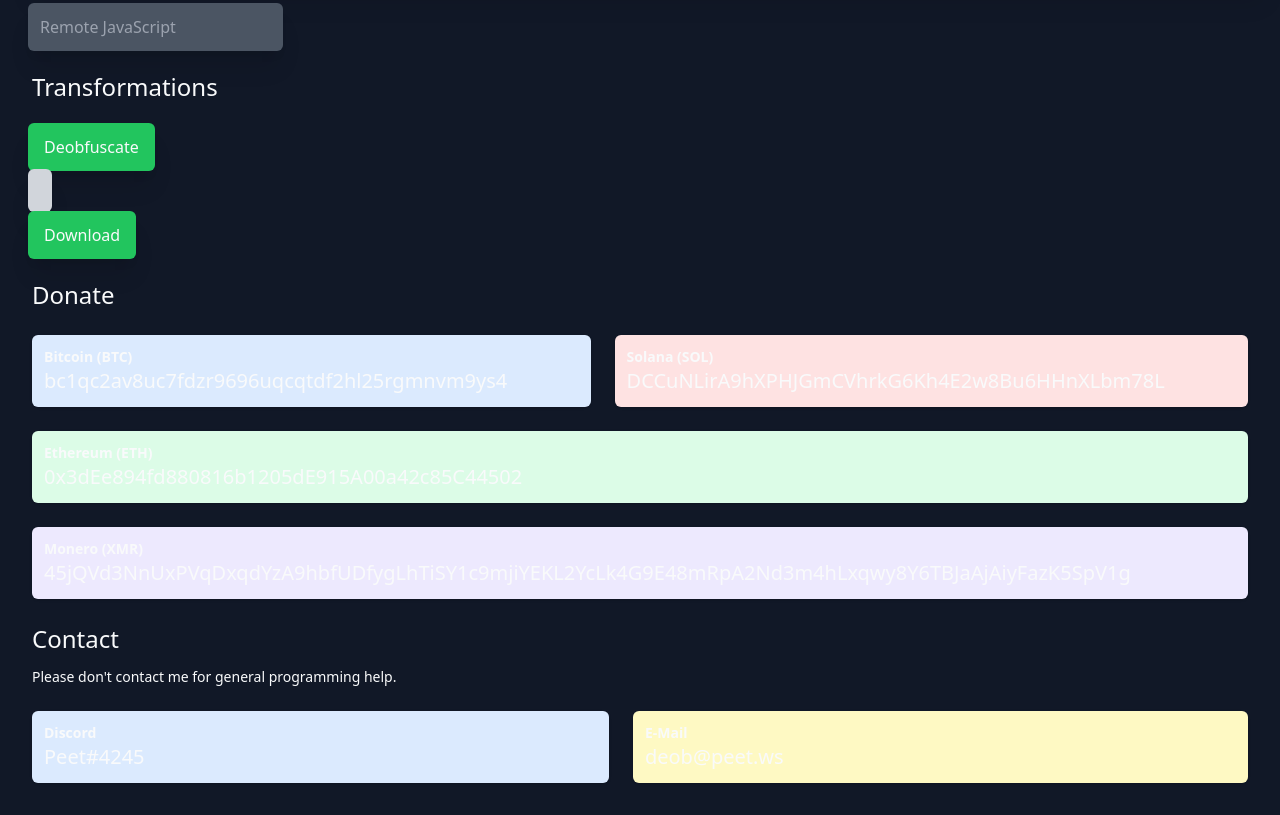
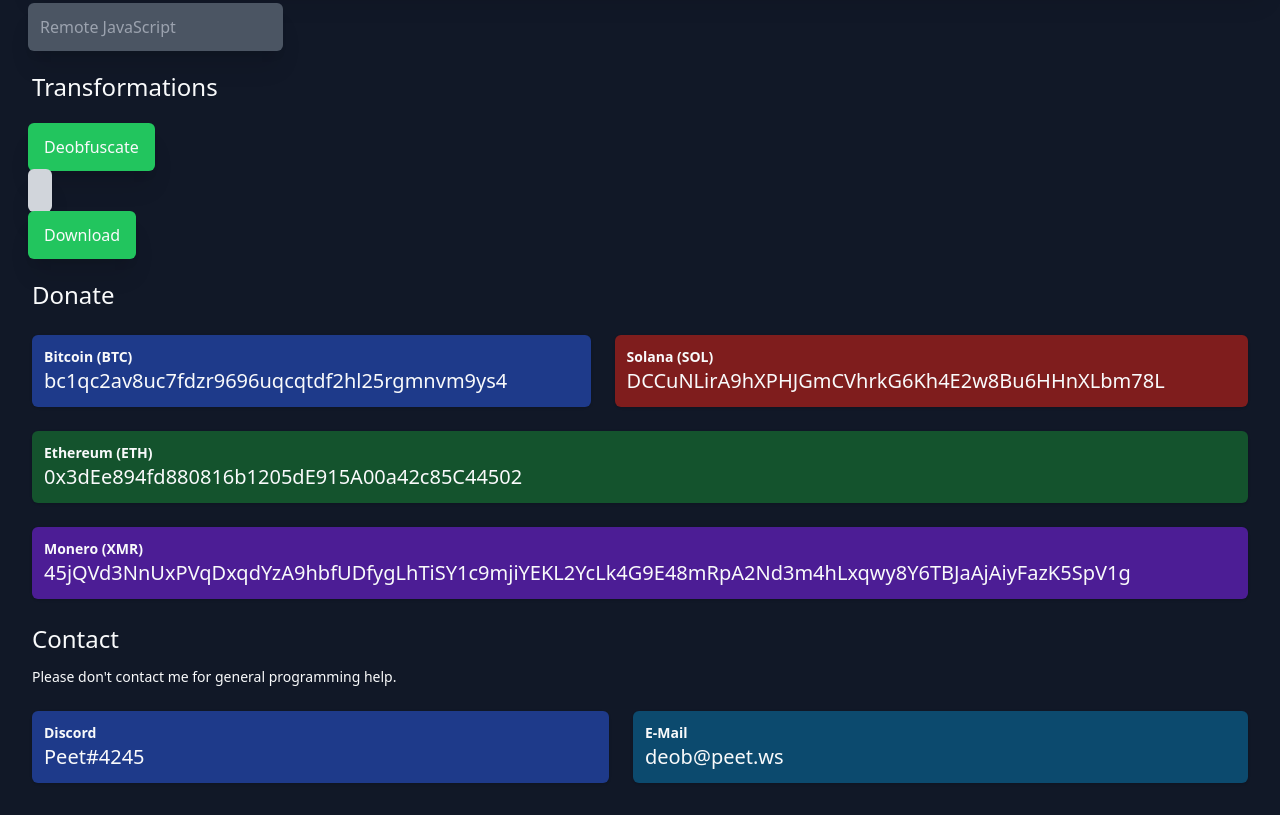
Before and after one commit to pagpeter/GPJSD, a website: page static/index.html in a window 1280 px wide. Shown: the part 293-1108 px from the top of the page. Drawn offline with nearby package versions, Linux system fonts and the light colour scheme; a script that the page names is missing; a small style sheet from the web is missing.

Commit message:
fixed donation and contact colors

```diff
--- a/static/index.html
+++ b/static/index.html
@@ -179,20 +179,20 @@
          <h1 class="text-2xl m-3">Donate</h1>
      <div class="flex flex-wrap text-sm">
       <div
-        class="bg-blue-100 dark:bg-blue-900 dark:hover:bg-blue-800 rounded-md shadow p-3 m-3 hover:bg-blue-50 min-w-fit grow"
+        class="bg-blue-900 hover:bg-blue-800 rounded-md shadow p-3 m-3 min-w-fit grow"
       >
         <h1 class="font-bold">Bitcoin (BTC)</h1>
         <p class="text-xl break-all" id="btc">bc1qc2av8uc7fdzr9696uqcqtdf2hl25rgmnvm9ys4</p>
       </div>
       <div
-        class="bg-red-100 dark:bg-red-900 dark:hover:bg-red-800 rounded-md shadow p-3 m-3 hover:bg-red-50 min-w-fit grow"
+        class="bg-red-900 hover:bg-red-800 rounded-md shadow p-3 m-3  min-w-fit grow"
         data-clipboard-target="#sol"
       >
         <h1 class="font-bold">Solana (SOL)</h1>
         <p class="text-xl break-all" id="sol">DCCuNLirA9hXPHJGmCVhrkG6Kh4E2w8Bu6HHnXLbm78L</p>
       </div>
       <div
-        class="bg-green-100 dark:bg-green-900 dark:hover:bg-green-800 rounded-md shadow p-3 m-3 hover:bg-green-50 min-w-fit grow"
+        class="bg-green-900 hover:bg-green-800 rounded-md shadow p-3 m-3 min-w-fit grow"
         data-clipboard-target="#eth"
       >
         <h1 class="font-bold">Ethereum (ETH)</h1>
@@ -200,7 +200,7 @@
       </div>
 
     <div
-        class="copy bg-violet-100 dark:bg-violet-900 dark:hover:bg-violet-800 rounded-md shadow p-3 m-3 hover:bg-violet-50 min-w-fit grow"
+        class="copy bg-violet-900 hover:bg-violet-800 rounded-md shadow p-3 m-3 min-w-fit grow"
         data-clipboard-target="#xmr"
         >
         <h1 class="font-bold">Monero (XMR)</h1>
@@ -213,14 +213,14 @@
     <p class="m-3  text-sm">Please don't contact me for general programming help.</p>
     <div class="flex flex-wrap  text-sm">
       <div
-        class="bg-blue-100 dark:bg-blue-900 dark:hover:bg-blue-800 rounded-md shadow p-3 m-3 hover:bg-blue-50 min-w-fit grow"
+        class="bg-blue-900 hover:bg-blue-800 rounded-md shadow p-3 m-3 min-w-fit grow"
 
       >
         <h1 class="font-bold">Discord</h1>
         <p class="text-xl break-all">Peet#4245</p>
       </div>
       <div
-        class="bg-yellow-100 dark:bg-sky-900 dark:hover:bg-sky-800 rounded-md shadow p-3 m-3 hover:bg-yellow-50 min-w-fit grow"
+        class="bg-sky-900 hover:bg-sky-800 rounded-md shadow p-3 m-3 min-w-fit grow"
 
       >
         <h1 class="font-bold">E-Mail</h1>
```
